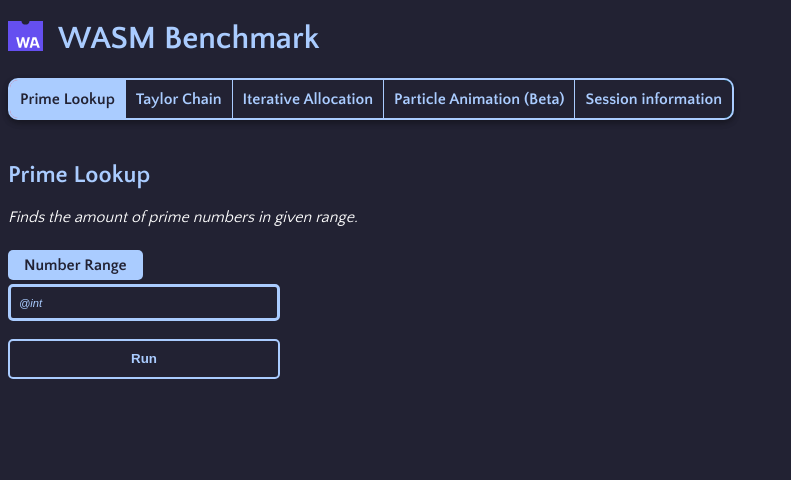
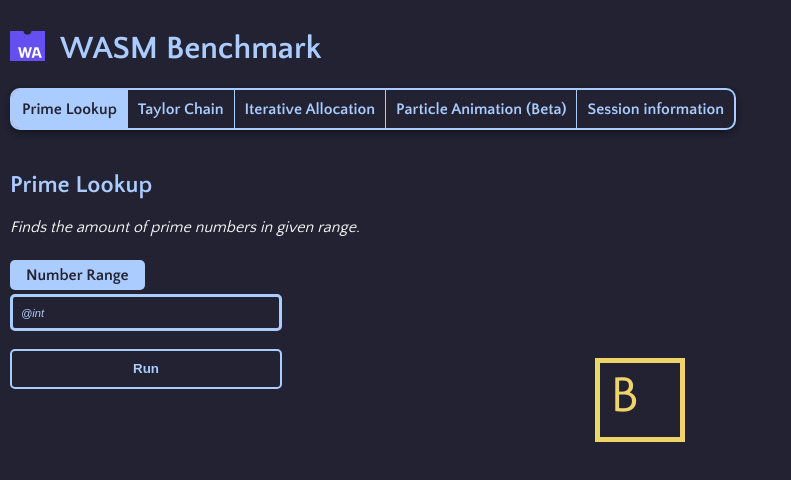
Before and after one commit to DrewJay/WASM-benchmark, a Vue app: page / in a window 1280 px wide. Shown: the top 480 px of the page, without its empty margins (0-791 px from the left). Built offline with nearby package versions, Linux system fonts and the light colour scheme; no server answers.

Commit message:
Major design changes, improved comments and added stronger typing using interfaces.

```diff
--- a/public/index.html
+++ b/public/index.html
@@ -7,9 +7,10 @@
     <link rel="icon" href="<%= BASE_URL %>favicon.ico">
     <link href="https://fonts.googleapis.com/css?family=Quattrocento+Sans:400,700&display=swap" rel="stylesheet">
     <script src="wasm/cfc.js"></script>
-    <title>benchmark</title>
+    <title>Benchmark</title>
   </head>
   <body>
+    <div id="logo">B</div>
     <noscript>
       <strong>We're sorry but benchmark doesn't work properly without JavaScript enabled. Please enable it to continue.</strong>
     </noscript>
--- a/src/App.vue
+++ b/src/App.vue
@@ -6,12 +6,41 @@
 
 <style lang="scss">
 
+    html {
+        width: 100%;
+    }
+
     body {
+        padding: 10px;
+        width: calc(100% - 20px);
+    }
+
+    html, body {
         background-color: $back-main;
         overflow-y: hidden;
+        height: 100%;
+        margin: 0;
+
+        #logo {
+            $coefficient: calc(7vw - 20px);
+            width: $coefficient;
+            height: $coefficient;
+            position: absolute;
+            left: 0;
+            right: 0;
+            top: 0;
+            bottom: 0;
+            margin: auto;
+            color: #efd469;
+            font-size: calc(1rem + #{$coefficient/2});
+            border: 5px solid #efd469;
+            padding-left: 10px;
+            padding-top: 5px;
+            vertical-align: middle;
+        }
     }
 
-    #app {
+    #app, body > #logo {
         font-family: 'Quattrocento Sans', sans-serif;
     }
 
--- a/src/components/OptionPicker.vue
+++ b/src/components/OptionPicker.vue
@@ -6,7 +6,7 @@
             <div class="item"
                 v-for="(val, idx) in values"
                 :id="ids[idx]"
-                @click="handleSelect($event)"
+                @click="emitValue($event)"
                 v-bind:key="idx">
                 {{ val }}
             </div>
@@ -19,12 +19,12 @@
 <script lang="ts">
 
     import { Component, Prop, Vue, Emit } from 'vue-property-decorator';
+    import { Emitor } from './types';
 
     @Component
-    export default class OptionPicker extends Vue {
+    export default class OptionPicker extends Vue implements Emitor {
 
         public activeElement!: HTMLElement|null;
-        private type: string = 'OptionPicker';
 
         @Prop() private name!: string;
         @Prop() private values!: string[];
@@ -39,7 +39,7 @@
          * @returns Identifier of option
          */
         @Emit('select')
-        public handleSelect(evt: any) {
+        public emitValue(evt: any) {
 
             this.accessAndDisableBoundComponents();
 
@@ -56,7 +56,7 @@
          * Select first element by default.
          */
         private mounted() {
-            this.handleSelect({
+            this.emitValue({
                 currentTarget: document.getElementById(this.ids[0]),
             });
         }
--- a/src/components/VButton.vue
+++ b/src/components/VButton.vue
@@ -5,7 +5,7 @@
 
             <input
                 type="button"
-                @click="handlePress"
+                @click="emitValue"
                 :value="label"
             >
 
@@ -17,9 +17,10 @@
 <script lang="ts">
 
     import { Component, Prop, Vue, Emit } from 'vue-property-decorator';
+    import { Emitor } from './types';
 
     @Component
-    export default class VButton extends Vue {
+    export default class VButton extends Vue implements Emitor {
 
         @Prop() private label!: string;
         @Prop() private name!: string;
@@ -31,7 +32,7 @@
          * @returns Name of button
          */
         @Emit('press')
-        private handlePress(evt: any) {
+        public emitValue(evt: any) {
             return this.name;
         }
     }
--- a/src/components/VInput.vue
+++ b/src/components/VInput.vue
@@ -7,7 +7,7 @@
 
             <input
                 type="text"
-                @keyup="handleChange"
+                @keyup="emitValue"
                 @focus="handleFocus"
                 @blur="handleBlur"
                 :placeholder="placeholder"
@@ -21,6 +21,7 @@
 <script lang="ts">
 
     import { Component, Prop, Vue, Emit } from 'vue-property-decorator';
+    import { Emitor } from './types';
 
     @Component
     export default class VInput extends Vue {
@@ -38,7 +39,7 @@
          * @returns Key value string pair
          */
         @Emit('change')
-        private handleChange(evt: any) {
+        public emitValue(evt: any) {
             return `${this.name}=${evt!.currentTarget!.value}`;
         }
 
@@ -73,12 +74,15 @@
             margin-bottom: .2rem;
             display: table;
             border-radius: 5px;
-            transition: color .3s;
+            transition: color .3s, min-width .3s;
+            transition-timing-function: linear;
+            min-width: 0;
 
             &.focused {
                 background: #12c2e9;
                 background: -webkit-linear-gradient(to right, #f64f59, #c471ed, #12c2e9);
                 background: linear-gradient(to right, #f64f59, #c471ed, #12c2e9);
+                min-width: 240px;
                 color: white;
             }
         }
--- /dev/null
+++ b/src/components/types.ts
@@ -0,0 +1,6 @@
+/**
+ * Component that emits value.
+ */
+export interface Emitor {
+    emitValue: (evt: any) => {};
+}
--- a/src/jfc.ts
+++ b/src/jfc.ts
@@ -1,6 +1,3 @@
-// JS implementations of C functions.
-// Used to measure performance deltas.
-
 /**
  * Checks if number is prime in efficient fashion.
  *
--- a/src/views/config.ts
+++ b/src/views/config.ts
@@ -20,7 +20,7 @@ const benchmarkConfig: object[] = [
     {
         id: 'taylor_chain',
         label: 'Taylor Chain',
-        note: 'Calulates power using taylor logarithm method. Accuracy increases amount of iterations.',
+        note: 'Calulates power using taylor logarithm method.',
         fields: [
             {
                 name: '0_base',
```
